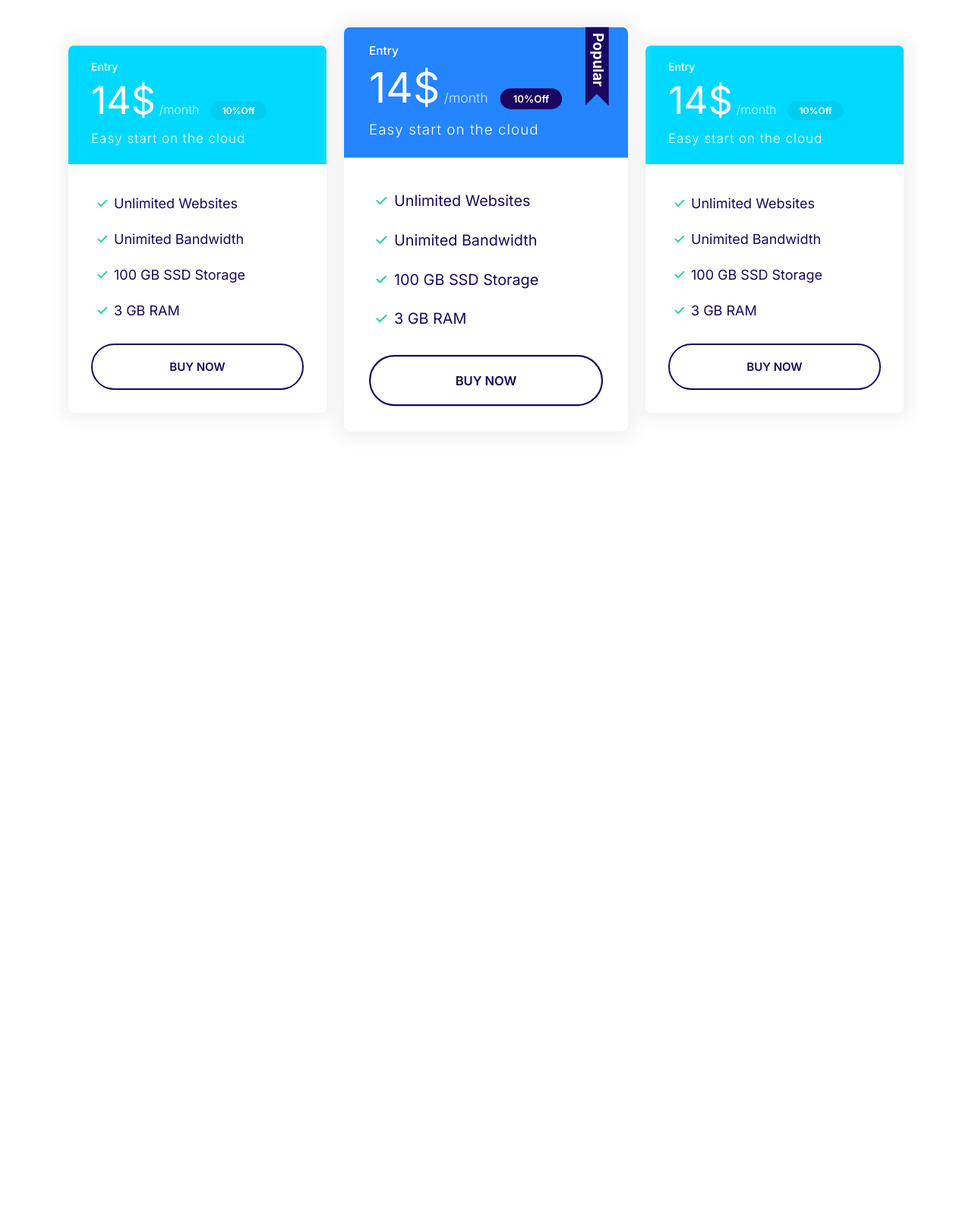
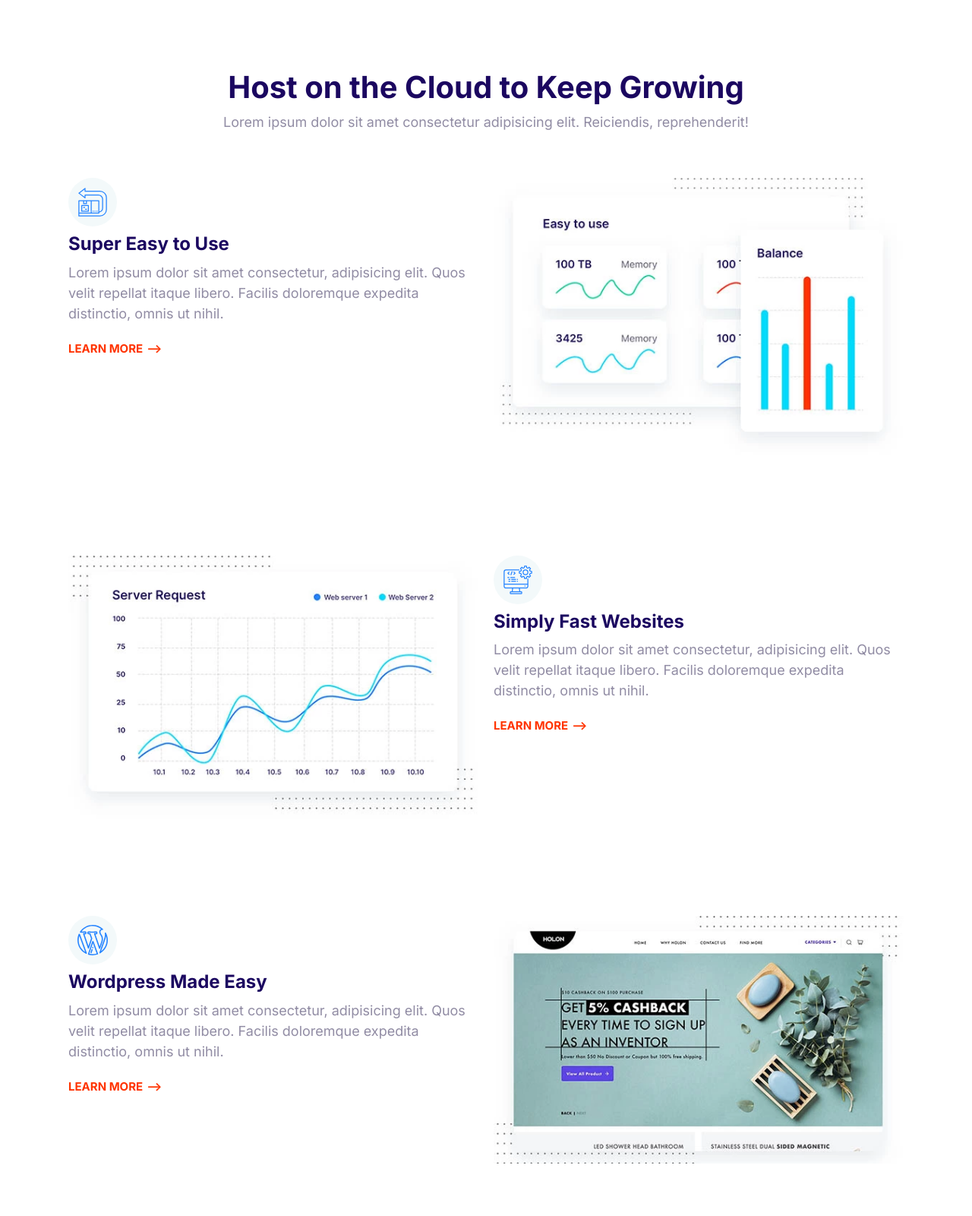
Before and after one commit to PatrikMajcher/moshify, a plain HTML site: page index.html in a window 1280 px wide. Shown: the top 1600 px of the page at 76% size. Before the commit the page ends 800 px from the top, so only its background shows below. Drawn offline with Linux system fonts and the light colour scheme.

Commit message:
Added features block

```diff
--- a/css/styles.css
+++ b/css/styles.css
@@ -760,3 +760,25 @@
    max-width: 500px;
    margin: 0 auto;
  }
+
+ /* Features Plan */
+
+ .feature {
+   gap: 4rem 2rem;
+   margin: 12rem 0;
+ }
+
+.feature__heading {
+   margin: 1rem 0;
+}
+
+
+ .feature__image  {
+width: 100%;
+object-fit:cover;
+
+ }
+
+.feature:first-of-type {
+   margin-top: 6rem;
+}
--- a/index.html
+++ b/index.html
@@ -14,69 +14,127 @@
     <link rel="stylesheet" href="css/styles.css" />
   </head>
   <body>
-    <section class="block container block-plans">
-      <div class="grid grid--1x3">
-        <div class="plan">
-          <div class="card card--secondary">
-            <header class="card__header">
-              <h3 class="plan__name">Entry</h3>
-              <span class="plan__price">14$</span>
-              <span class="plan__billing-cycle">/month</span>
-              <span class="badge badge--secondary badge--small">10%Off</span>
-              <span class="plan__description">Easy start on the cloud</span>
-            </header>
-            <div class="card__body">
-              <ul class="list list--tick">
-                <li class="list__item">Unlimited Websites</li>
-                <li class="list__item">Unimited Bandwidth</li>
-                <li class="list__item">100 GB SSD Storage</li>
-                <li class="list__item">3 GB RAM</li>
-              </ul>
-              <button class="btn btn--outline btn--block">buy now</button>
-            </div>
-          </div>
+    <section class="block container block__feature">
+      <header class="block__header">
+        <h2>Host on the Cloud to Keep Growing</h2>
+        <p>
+          Lorem ipsum dolor sit amet consectetur adipisicing elit. Reiciendis,
+          reprehenderit!
+        </p>
+      </header>
+
+      <article class="grid grid--1x2 feature">
+        <div class="feature__content">
+          <span class="icon-container">
+            <svg class="icon icon--primary">
+              <use xlink:href="images/sprite.svg#easy"></use>
+            </svg>
+          </span>
+          <h3 class="feature__heading">Super Easy to Use</h3>
+          <p>
+            Lorem ipsum dolor sit amet consectetur, adipisicing elit. Quos velit
+            repellat itaque libero. Facilis doloremque expedita distinctio,
+            omnis ut nihil.
+          </p>
+          <a href="#" class="link-arrow">Learn More</a>
         </div>
-        <div class="plan plan--popular">
-          <div class="card card--primary">
-            <header class="card__header">
-              <h3 class="plan__name">Entry</h3>
-              <span class="plan__price">14$</span>
-              <span class="plan__billing-cycle">/month</span>
-              <span class="badge badge--primary badge--small">10%Off</span>
-              <span class="plan__description">Easy start on the cloud</span>
-            </header>
-            <div class="card__body">
-              <ul class="list list--tick">
-                <li class="list__item">Unlimited Websites</li>
-                <li class="list__item">Unimited Bandwidth</li>
-                <li class="list__item">100 GB SSD Storage</li>
-                <li class="list__item">3 GB RAM</li>
-              </ul>
-              <button class="btn btn--outline btn--block">buy now</button>
-            </div>
-          </div>
+
+        <picture>
+          <source
+            type="image/webp"
+            srcset="images/easy.webp 1x, images/easy@2x.webp 2x"
+          />
+          <source
+            type="image/jpg"
+            srcset="images/easy.jpg 1x, images/easy@2x.jpg 2x"
+          />
+          <img class="feature__image" src="images/easy@2x.jpg" alt="" />
+        </picture>
+      </article>
+
+      <article class="grid grid--1x2 feature">
+        <picture>
+          <source
+            type="image/webp"
+            srcset="images/fast.webp 1x, images/fast@2x.webp 2x"
+          />
+          <source
+            type="image/jpg"
+            srcset="images/fast.jpg 1x, images/fast@2x.jpg 2x"
+          />
+          <img class="feature__image" src="images/fast@2x.jpg" alt="" />
+        </picture>
+        <div class="feature__content">
+          <span class="icon-container">
+            <svg class="icon icon--primary">
+              <use xlink:href="images/sprite.svg#computer"></use>
+            </svg>
+          </span>
+          <h3 class="feature__heading">Simply Fast Websites</h3>
+          <p>
+            Lorem ipsum dolor sit amet consectetur, adipisicing elit. Quos velit
+            repellat itaque libero. Facilis doloremque expedita distinctio,
+            omnis ut nihil.
+          </p>
+          <a href="#" class="link-arrow">Learn More</a>
         </div>
-        <div class="plan">
-          <div class="card card--secondary">
-            <header class="card__header">
-              <h3 class="plan__name">Entry</h3>
-              <span class="plan__price">14$</span>
-              <span class="plan__billing-cycle">/month</span>
-              <span class="badge badge--secondary badge--small">10%Off</span>
-              <span class="plan__description">Easy start on the cloud</span>
-            </header>
-            <div class="card__body">
-              <ul class="list list--tick">
-                <li class="list__item">Unlimited Websites</li>
-                <li class="list__item">Unimited Bandwidth</li>
-                <li class="list__item">100 GB SSD Storage</li>
-                <li class="list__item">3 GB RAM</li>
-              </ul>
-              <button class="btn btn--outline btn--block">buy now</button>
-            </div>
-          </div>
+      </article>
+
+      <article class="grid grid--1x2 feature">
+        <div class="feature__content">
+          <span class="icon-container">
+            <svg class="icon icon--primary">
+              <use xlink:href="images/sprite.svg#wordpress"></use>
+            </svg>
+          </span>
+          <h3 class="feature__heading">Wordpress Made Easy</h3>
+          <p>
+            Lorem ipsum dolor sit amet consectetur, adipisicing elit. Quos velit
+            repellat itaque libero. Facilis doloremque expedita distinctio,
+            omnis ut nihil.
+          </p>
+          <a href="#" class="link-arrow">Learn More</a>
         </div>
-      </div>
+        <picture>
+          <source
+            type="image/webp"
+            srcset="images/wordpress.webp 1x, images/wordpress@2x.webp 2x"
+          />
+          <source
+            type="image/jpg"
+            srcset="images/wordpress.jpg 1x, images/wordpress@2x.jpg 2x"
+          />
+          <img class="feature__image" src="images/wordpress@2x.jpg" alt="" />
+        </picture>
+      </article>
+
+      <article class="grid grid--1x2 feature">
+        <picture>
+          <source
+            type="image/webp"
+            srcset="images/support.webp 1x, images/support@2x.webp 2x"
+          />
+          <source
+            type="image/jpg"
+            srcset="images/support.jpg 1x, images/support@2x.jpg 2x"
+          />
+          <img class="feature__image" src="images/support@2x.jpg" alt="" />
+        </picture>
+        <div class="feature__content">
+          <span class="icon-container">
+            <svg class="icon icon--primary">
+              <use xlink:href="images/sprite.svg#settings"></use>
+            </svg>
+          </span>
+          <h3 class="feature__heading">24/7 Expert Support</h3>
+          <p>
+            Lorem ipsum dolor sit amet consectetur, adipisicing elit. Quos velit
+            repellat itaque libero. Facilis doloremque expedita distinctio,
+            omnis ut nihil.
+          </p>
+          <a href="#" class="link-arrow">Learn More</a>
+        </div>
+      </article>
     </section>
 
     <script src="js/main.js"></script>
```
Also changed, not shown: components/Features block.html (added, +122 -0 lines), test.html (added, +95 -0 lines), images/easy.jpg (added), images/easy.webp (added), images/easy@2x.jpg (added), images/easy@2x.webp (added), images/fast.jpg (added), images/fast.webp (added), images/fast@2x.jpg (added), images/fast@2x.webp (added), images/support.jpg (added), images/support.webp (added), images/support@2x.jpg (added), images/support@2x.webp (added), 4 more files.
